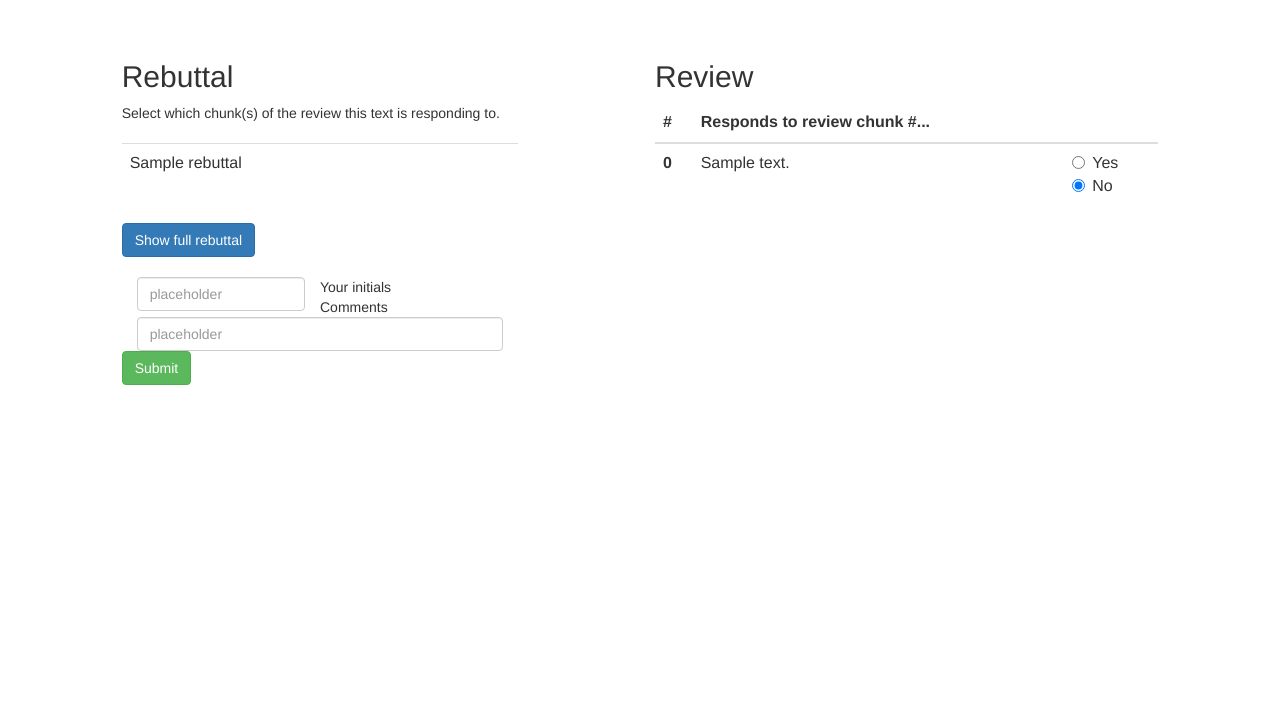
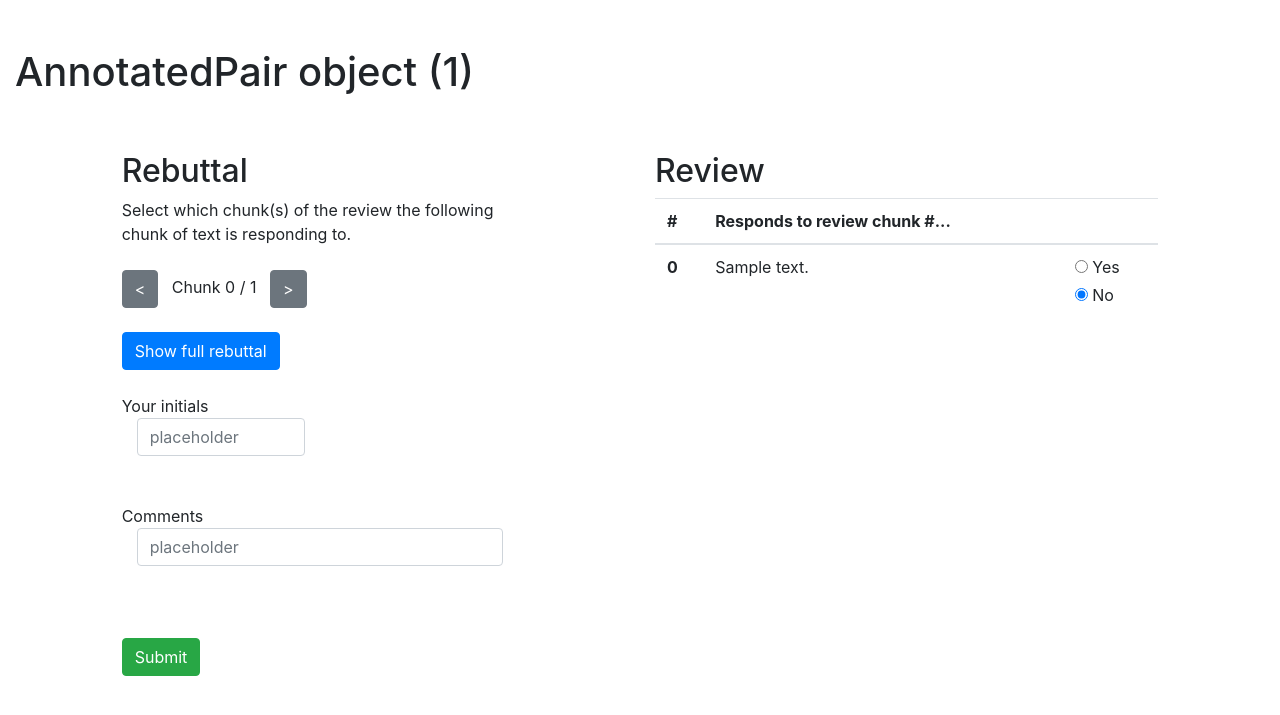
Before and after one commit to nnkennard/rd-annotator, a Django app: template rdasite/alignments/templates/alignments/detail.html in a window 1280 px wide. Shown: the top 715 px of the page. Run offline with Django 3.2, Linux system fonts and the light colour scheme; tables that the repository leaves empty hold one stand-in row (values such as "Sample post"); the template is opened without the code that fills it: values that come from a table or form of the project are taken from there, most other values are stand-ins (such as "Sample title", 1, 10 or a date in 2020); some libraries are stand-ins or nearby versions.

Commit message:
finishing interface

```diff
--- a/rdasite/alignments/templates/alignments/detail.html
+++ b/rdasite/alignments/templates/alignments/detail.html
@@ -1,50 +1,79 @@
 <head><title> Alignment Annotation </title></head>
 
-<link rel="stylesheet" href="https://maxcdn.bootstrapcdn.com/bootstrap/4.0.0-alpha.2/css/bootstrap.min.css">
+<link rel="stylesheet" href="https://cdnjs.cloudflare.com/ajax/libs/twitter-bootstrap/4.5.0/css/bootstrap.min.css
+">
 
 {% load static %}
 
 <link rel="stylesheet" type="text/css" href="{% static '/annotate/index.css' %}">
 <script src="{% static '/annotate/index.js' %}"></script>
+<script src='https://cdnjs.cloudflare.com/ajax/libs/jquery/3.5.1/jquery.min.js'></script>
+<script src='https://cdnjs.cloudflare.com/ajax/libs/twitter-bootstrap/4.5.2/js/bootstrap.min.js'></script>
+<script src='https://cdnjs.cloudflare.com/ajax/libs/popper.js/2.4.4/umd/popper.min.js'></script>
 
 <body>
 
 <div class="container-fluid">
   <br />
   <br />
+      <h1> {{ paper_title }} </h1>
+      <br />
+      <br />
   <div class="row">
-    <div class="col-xs-4 col-xs-offset-1">
+    <div class="col-4 offset-1">
       <h2>Rebuttal</h2>
-      Select which chunk(s) of the review this text is responding to. <br /><br />
+      Select which chunk(s) of the review the following chunk of text is responding to. <br /><br />
+
+
+      <button id="singlebutton" name="singlebutton" class="btn btn-secondary"
+                                                    data-toggle="modal"
+                                                    data-target="#myModal"> &lt; </button>
+
+      &nbsp; Chunk 0 / {{ rebuttal | length }} &nbsp;
+
+
+      <button id="singlebutton" name="singlebutton" class="btn btn-secondary"
+                                                    data-toggle="modal"
+                                                    data-target="#myModal"> &gt; </button>
+      <br />
+
+      {% for rebuttal_chunk in rebuttal %}
+
+      <div class="tab">
 
       <table class="table">
         <tbody>
           <tr>
-            <td>{{ rebuttal }}</td>
+            <td>{{ rebuttal_chunk }}</td>
           </tr>
         </tbody>
       </table>
 
+      </div>
+
+      {% endfor %}
+
       <br />
 
-      <button id="singlebutton" name="singlebutton" class="btn btn-primary">Show full rebuttal</button>
+
+      <button id="singlebutton" name="singlebutton" class="btn btn-primary"  data-toggle="modal" data-target="#myModal">Show full rebuttal</button>
       <br />
       <br />
 
-      Your initials
+      Your initials <br />
       <div class="col-md-6">
         <input id="textinput" name="textinput" type="text" placeholder="placeholder" class="form-control input-md">
-      </div> <br />
+      </div> <br /> <br />
 
-      Comments
+      Comments <br />
       <div class="col-md-12">
         <input id="textinput" name="textinput" type="text" placeholder="placeholder" class="form-control input-md">
-      </div> <br />
+      </div> <br /> <br /> <br />
 
       <button id="submit" name="submit" class="btn btn-success">Submit</button>
 
     </div>
-    <div class="col-xs-5 col-xs-offset-1">
+    <div class="col-5 offset-1">
       <h2>Review</h2>
       <table class="table">
         <thead>
@@ -62,11 +91,11 @@
             <td> {{ review_chunk }} </td>
             <td>
               <label class="radio-inline" for="radios-{{ forloop.counter0 }}">
-                <input type="radio" name="radios" id="radios-{{ forloop.counter0 }}-1" value="1">
+                <input type="radio" name="radios{{ forloop.counter0 }}" id="radios-{{ forloop.counter0 }}-1" value="1">
                 Yes
               </label> <br />
               <label class="radio-inline" for="radios-{{ forloop.counter0 }}">
-                <input type="radio" name="radios" id="radios-{{ forloop.counter0 }}-0" value="0" checked="checked">
+                <input type="radio" name="radios{{ forloop.counter0 }}" id="radios-{{ forloop.counter0 }}-0" value="0" checked="checked">
                 No
               </label>
             </td>
@@ -80,5 +109,26 @@
   </div>
 </div>
 </div>
+<div class="modal fade" id="myModal" tabindex="-1" role="dialog" aria-labelledby="exampleModalLabel" aria-hidden="true">
+  <div class="modal-dialog modal-lg" role="document">
+    <div class="modal-content">
+      <div class="modal-header">
+        <h5 class="modal-title" id="exampleModalLabel">Full rebuttal</h5>
+        <button type="button" class="close" data-dismiss="modal" aria-label="Close">
+          <span aria-hidden="true">&times;</span>
+        </button>
+      </div>
+      <div class="modal-body">
+        {% for rebuttal_chunk in rebuttal %}
+        {{ rebuttal_chunk }} <br /> <br />
+        {% endfor %}
+      </div>
+      <div class="modal-footer">
+        <button type="button" class="btn btn-secondary" data-dismiss="modal">Close</button>
+      </div>
+    </div>
+  </div>
+</div>
+
 
 </body>
--- a/rdasite/static/annotate/index.css
+++ b/rdasite/static/annotate/index.css
@@ -18,3 +18,8 @@ div {
 .spacerBetween {
   height: 35px;
 }
+
+/* Hide all steps by default: */
+.tab {
+  display: none;
+}
```
Also changed, not shown: rdasite/alignments/views.py (+7 -3 lines).
